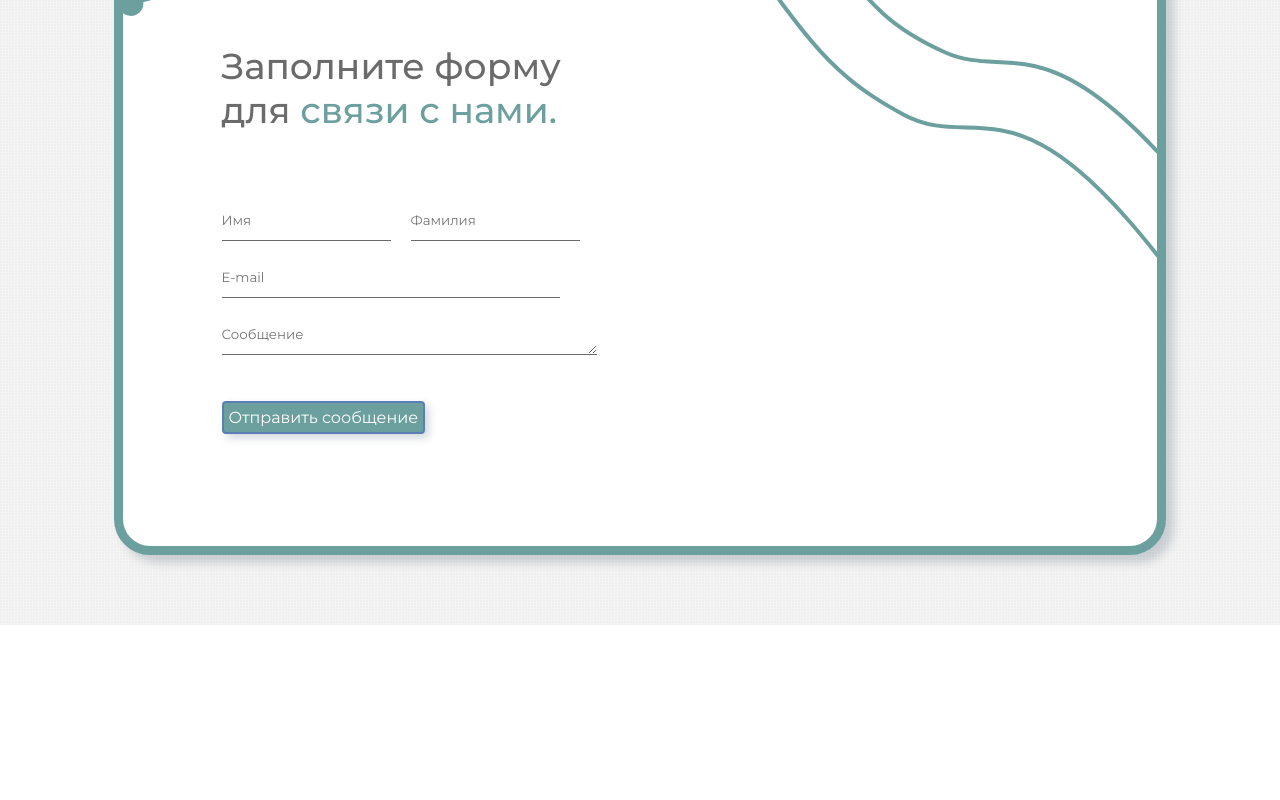
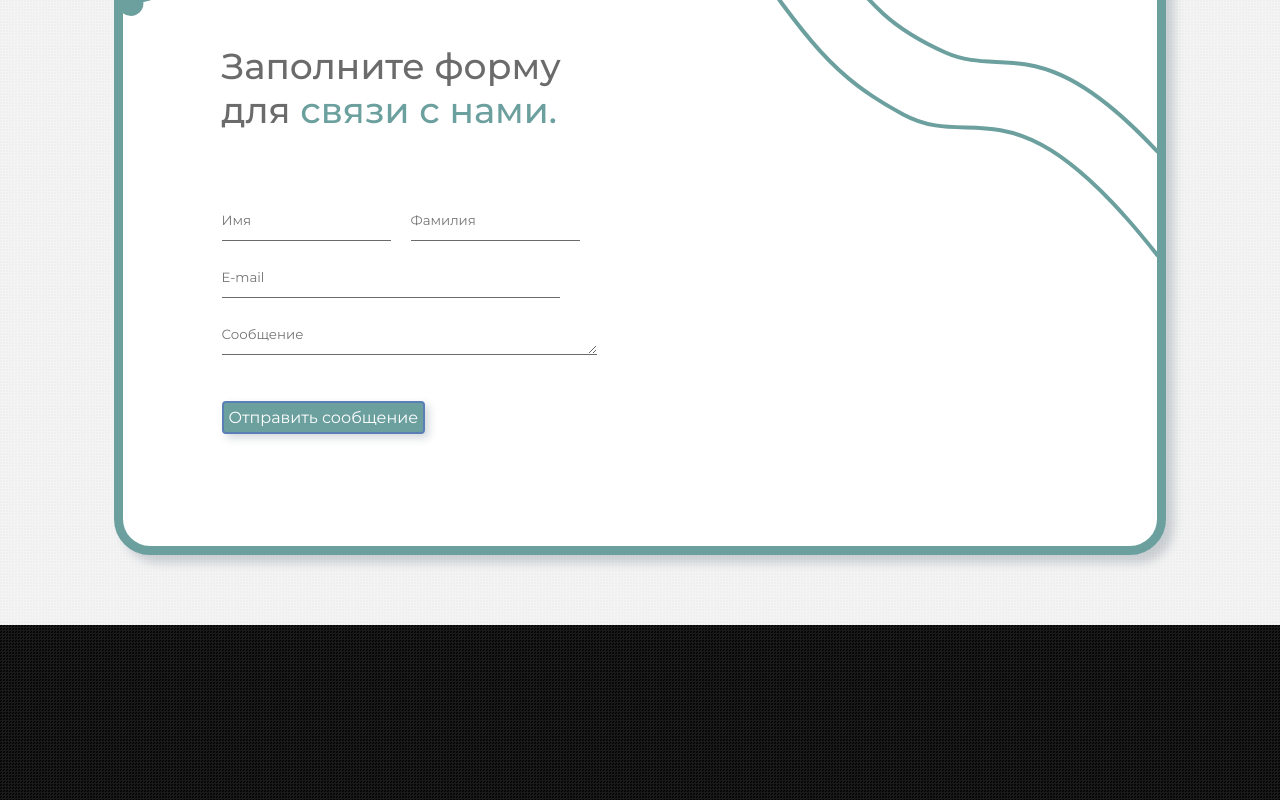
Before and after one commit to Siskinbird/vue-metaform, a Vue app: page / in a window 1280 px wide. Shown: the part 1928-2728 px from the top of the page. Before the commit the page ends 2553 px from the top, so only its background shows below. Built offline with nearby package versions, Linux system fonts and the light colour scheme.

Commit message:
dell: router

```diff
--- a/src/App.vue
+++ b/src/App.vue
@@ -5,7 +5,7 @@
     <About />
     <Services />
     <FeedbackForm />
-    <router-view/>
+    <Footer> </Footer>
     </div>
 </template>
 
@@ -15,6 +15,7 @@
   import About from './components/About.vue';
   import Services from './components/Services.vue';
   import FeedbackForm from './components/FeedbackForm.vue';
+  import Footer from './components/Footer.vue';
   export default {
     name: "App",
     components: {
@@ -22,7 +23,8 @@
       VideoBack,
       About,
       Services,
-      FeedbackForm
+      FeedbackForm,
+      Footer
     }
 };
 </script>
--- a/src/components/Footer.vue
+++ b/src/components/Footer.vue
@@ -12,5 +12,9 @@
 </script>
 
 <style scoped lang="scss">
-
+    .footer {
+        max-width: 100%;
+        background: url('../assets/background/bgpattern1.png') repeat;
+        height: 175px;
+    }
 </style>
--- a/src/main.js
+++ b/src/main.js
@@ -1,8 +1,8 @@
 import AOS from 'aos'
 import { createApp } from 'vue'
 import App from './App.vue'
-import router from './router'
 
-createApp(App).use(router).mount('#app')
+
+createApp(App).mount('#app')
 
 AOS.init();
--- a/src/router/index.js
+++ /dev/null
@@ -1,17 +0,0 @@
-import { createRouter, createWebHashHistory } from 'vue-router'
-import Home from '../views/Home.vue'
-
-const routes = [
-  {
-    path: '/',
-    name: 'Home',
-    component: Home
-  }
-];
-
-const router = createRouter({
-  history: createWebHashHistory(),
-  routes
-})
-
-export default router
```
